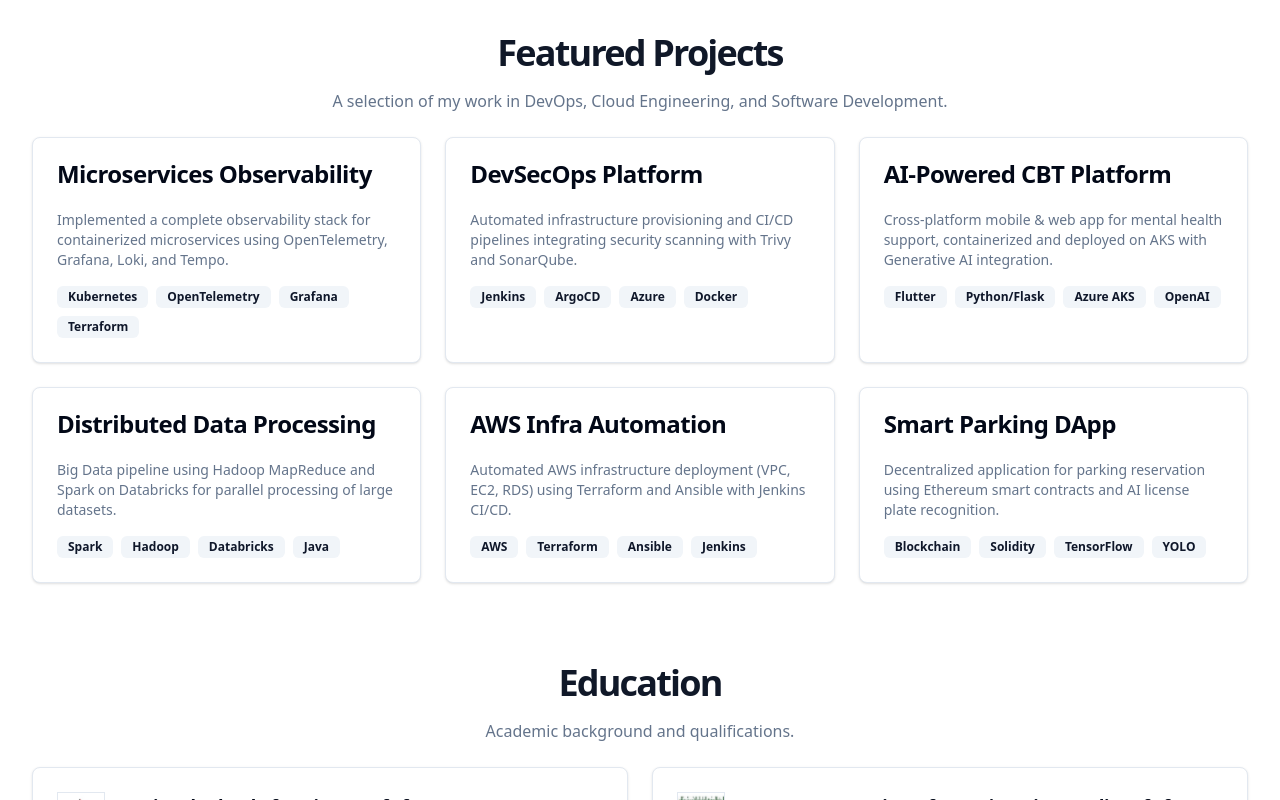
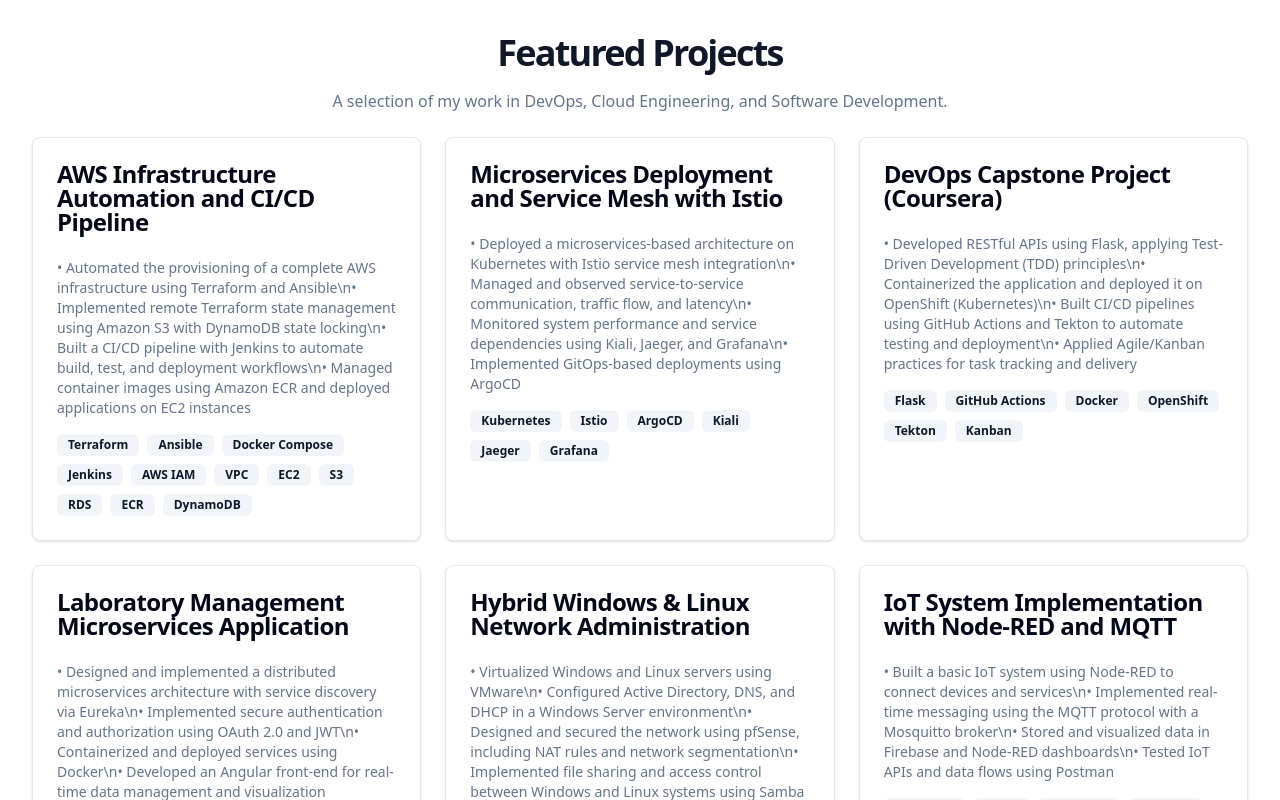
Before and after one commit to melekbadreddine/my-portfolio, a Next.js app: page / in a window 1280 px wide. Shown: the part 2620-3420 px from the top of the page. Built offline with nearby package versions, Linux system fonts and the light colour scheme; no server answers.

Commit message:
FEAT: Update featured projects with new content

```diff
--- a/app/page.tsx
+++ b/app/page.tsx
@@ -126,34 +126,34 @@ export default function Home() {
         </div>
         <div className="grid grid-cols-1 gap-6 md:grid-cols-2 lg:grid-cols-3">
           <ProjectCard
-            title="Microservices Observability"
-            description="Implemented a complete observability stack for containerized microservices using OpenTelemetry, Grafana, Loki, and Tempo."
-            tags={["Kubernetes", "OpenTelemetry", "Grafana", "Terraform"]}
+            title="AWS Infrastructure Automation and CI/CD Pipeline"
+            description="• Automated the provisioning of a complete AWS infrastructure using Terraform and Ansible\n• Implemented remote Terraform state management using Amazon S3 with DynamoDB state locking\n• Built a CI/CD pipeline with Jenkins to automate build, test, and deployment workflows\n• Managed container images using Amazon ECR and deployed applications on EC2 instances"
+            tags={["Terraform", "Ansible", "Docker Compose", "Jenkins", "AWS IAM", "VPC", "EC2", "S3", "RDS", "ECR", "DynamoDB"]}
           />
           <ProjectCard
-            title="DevSecOps Platform"
-            description="Automated infrastructure provisioning and CI/CD pipelines integrating security scanning with Trivy and SonarQube."
-            tags={["Jenkins", "ArgoCD", "Azure", "Docker"]}
+            title="Microservices Deployment and Service Mesh with Istio"
+            description="• Deployed a microservices-based architecture on Kubernetes with Istio service mesh integration\n• Managed and observed service-to-service communication, traffic flow, and latency\n• Monitored system performance and service dependencies using Kiali, Jaeger, and Grafana\n• Implemented GitOps-based deployments using ArgoCD"
+            tags={["Kubernetes", "Istio", "ArgoCD", "Kiali", "Jaeger", "Grafana"]}
           />
           <ProjectCard
-            title="AI-Powered CBT Platform"
-            description="Cross-platform mobile & web app for mental health support, containerized and deployed on AKS with Generative AI integration."
-            tags={["Flutter", "Python/Flask", "Azure AKS", "OpenAI"]}
-          />
-           <ProjectCard
-            title="Distributed Data Processing"
-            description="Big Data pipeline using Hadoop MapReduce and Spark on Databricks for parallel processing of large datasets."
-            tags={["Spark", "Hadoop", "Databricks", "Java"]}
+            title="DevOps Capstone Project (Coursera)"
+            description="• Developed RESTful APIs using Flask, applying Test-Driven Development (TDD) principles\n• Containerized the application and deployed it on OpenShift (Kubernetes)\n• Built CI/CD pipelines using GitHub Actions and Tekton to automate testing and deployment\n• Applied Agile/Kanban practices for task tracking and delivery"
+            tags={["Flask", "GitHub Actions", "Docker", "OpenShift", "Tekton", "Kanban"]}
           />
           <ProjectCard
-            title="AWS Infra Automation"
-            description="Automated AWS infrastructure deployment (VPC, EC2, RDS) using Terraform and Ansible with Jenkins CI/CD."
-            tags={["AWS", "Terraform", "Ansible", "Jenkins"]}
+            title="Laboratory Management Microservices Application"
+            description="• Designed and implemented a distributed microservices architecture with service discovery via Eureka\n• Implemented secure authentication and authorization using OAuth 2.0 and JWT\n• Containerized and deployed services using Docker\n• Developed an Angular front-end for real-time data management and visualization"
+            tags={["Spring Boot", "Angular", "TypeScript", "PostgreSQL", "Firebase", "Eureka", "JWT", "OAuth 2.0", "Docker"]}
           />
           <ProjectCard
-            title="Smart Parking DApp"
-            description="Decentralized application for parking reservation using Ethereum smart contracts and AI license plate recognition."
-            tags={["Blockchain", "Solidity", "TensorFlow", "YOLO"]}
+            title="Hybrid Windows & Linux Network Administration"
+            description="• Virtualized Windows and Linux servers using VMware\n• Configured Active Directory, DNS, and DHCP in a Windows Server environment\n• Designed and secured the network using pfSense, including NAT rules and network segmentation\n• Implemented file sharing and access control between Windows and Linux systems using Samba"
+            tags={["VMware", "Windows Server", "Active Directory", "DHCP", "DNS", "Ubuntu", "Samba", "pfSense"]}
+          />
+          <ProjectCard
+            title="IoT System Implementation with Node-RED and MQTT"
+            description="• Built a basic IoT system using Node-RED to connect devices and services\n• Implemented real-time messaging using the MQTT protocol with a Mosquitto broker\n• Stored and visualized data in Firebase and Node-RED dashboards\n• Tested IoT APIs and data flows using Postman"
+            tags={["Node-RED", "MQTT", "Mosquitto", "Firebase", "JavaScript", "Postman"]}
           />
         </div>
       </section>
```
